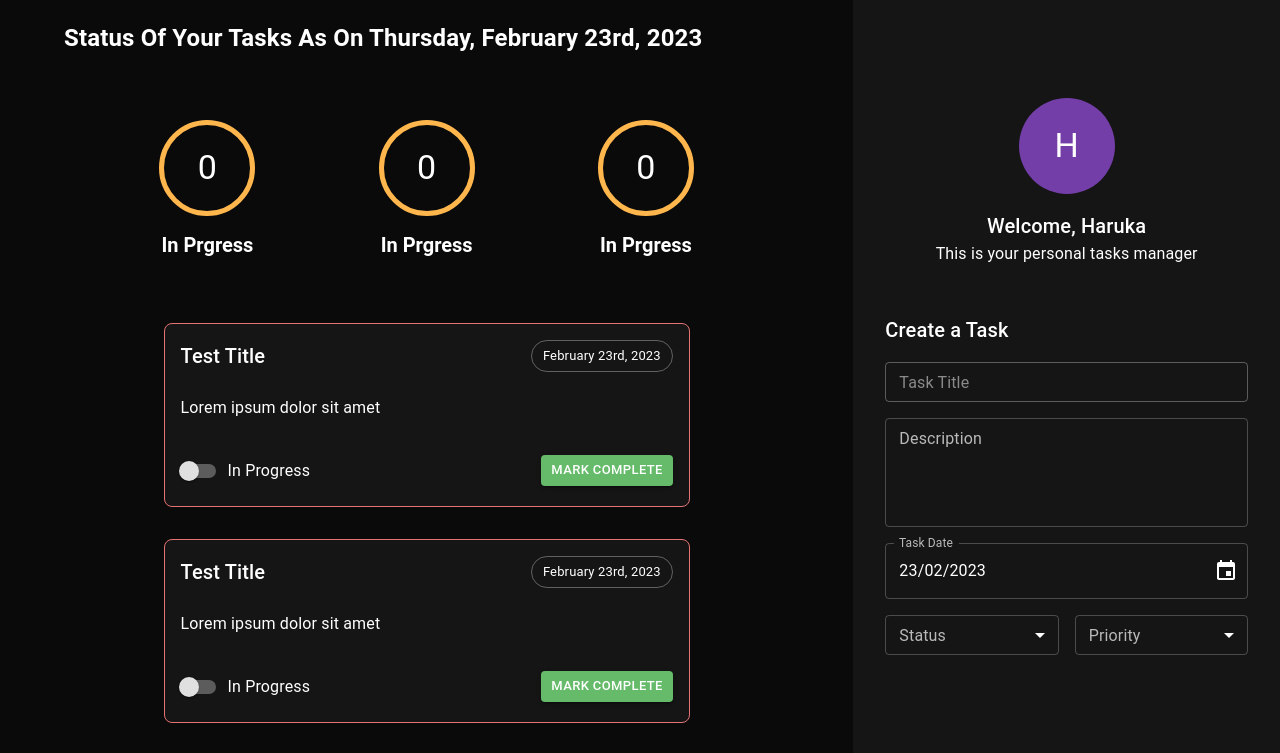
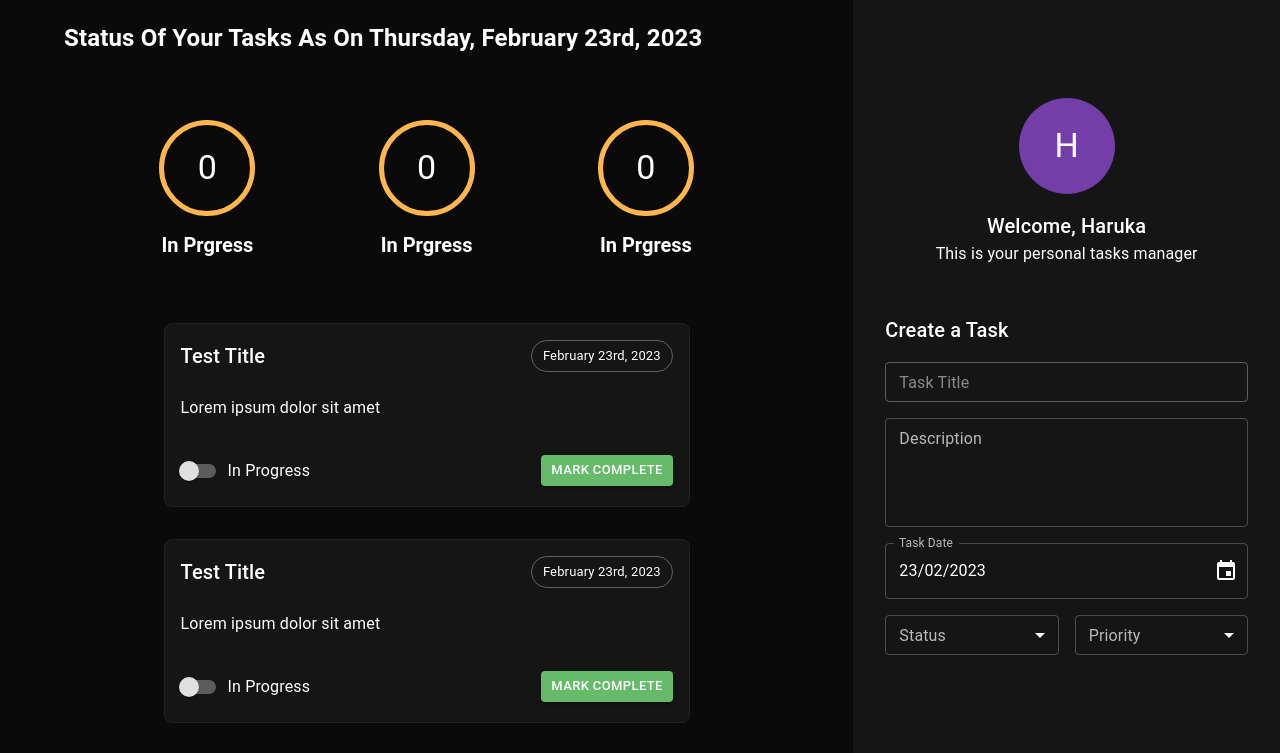
Before and after one commit to Jade1724/todo-react, a React (Create React App) app: page / in a window 1280 px wide. Shown: the top 753 px of the page. Built offline with nearby package versions, Linux system fonts and the light colour scheme.

Commit message:
Changed the border color of task depending on the task priority.

```diff
--- /dev/null
+++ b/src/components/task/helpers/renderPriorityBorderColor.ts
@@ -0,0 +1,16 @@
+import { Priority } from '../../createTaskForm/enums/Priority';
+
+export const renderPriorityBorderColor = (
+  priority: string,
+): string => {
+  switch (priority) {
+    case Priority.normal:
+      return 'grey.900';
+    case Priority.low:
+      return 'info.light';
+    case Priority.high:
+      return 'error.light';
+    default:
+      return 'grey.900';
+  }
+};
--- a/src/components/task/task.tsx
+++ b/src/components/task/task.tsx
@@ -6,6 +6,8 @@ import { TaskFooter } from './_taskFooter';
 import { ITask } from './interfaces/ITask';
 import { Status } from '../createTaskForm/enums/Status';
 import { Priority } from '../createTaskForm/enums/Priority';
+import PropTypes from 'prop-types';
+import { renderPriorityBorderColor } from './helpers/renderPriorityBorderColor';
 
 export const Task: FC<ITask> = (props): ReactElement => {
   const {
@@ -30,7 +32,7 @@ export const Task: FC<ITask> = (props): ReactElement => {
         backgroundColor: 'background.paper',
         borderRadius: '8px',
         border: '1px solid',
-        borderColor: 'error.light',
+        borderColor: renderPriorityBorderColor(priority),
       }}
     >
       <TaskHeader title={title} date={date} />
@@ -42,3 +44,13 @@ export const Task: FC<ITask> = (props): ReactElement => {
     </Box>
   );
 };
+
+Task.propTypes = {
+  title: PropTypes.string,
+  date: PropTypes.instanceOf(Date),
+  description: PropTypes.string,
+  onStatusChange: PropTypes.func,
+  onClick: PropTypes.func,
+  priority: PropTypes.string,
+  status: PropTypes.string,
+};
```
